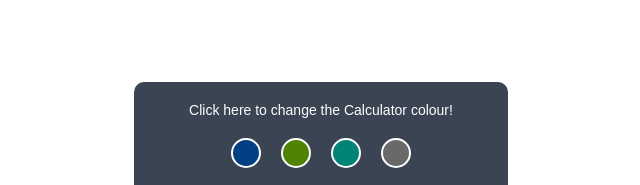
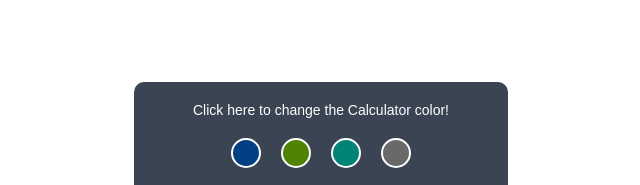
Before and after one commit to lai3392/Calculator-Website, a plain HTML site: page index.html in a window 1280 px wide. Shown: the top 185 px of the page, 319-959 px from the left. Drawn offline with Linux system fonts and the light colour scheme.

Commit message:
Update index.html

```diff
--- a/index.html
+++ b/index.html
@@ -12,7 +12,7 @@
 
 
             <div class="instruction" id="calculatorInstruction">
-                Click here to change the Calculator colour!
+                Click here to change the Calculator color!
             </div>
 
             <div class="color-palette">
```
